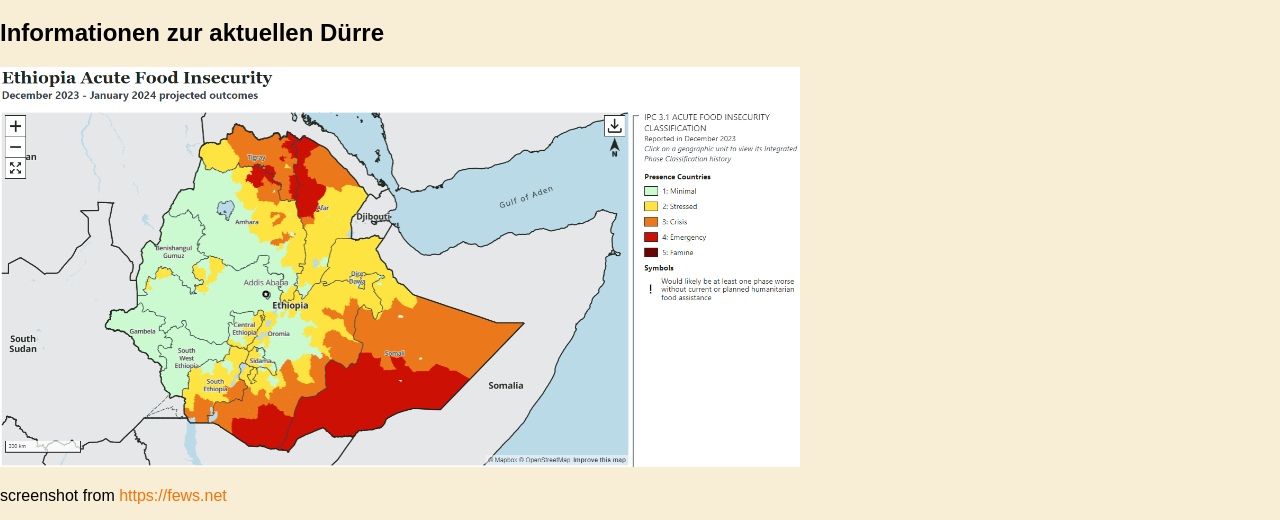
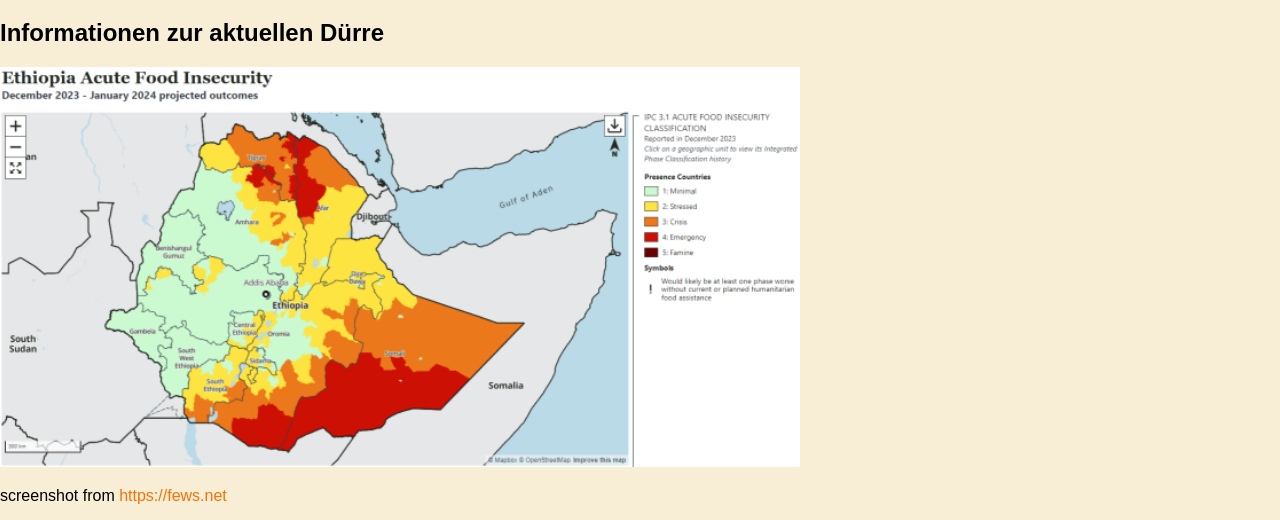
Before and after one commit to amorfatum/busuri, a plain HTML site: page index.html in a window 1280 px wide. Shown: the part 225-745 px from the top of the page. Drawn offline with Linux system fonts and the light colour scheme.

Commit message:
image resolution

```diff
--- a/index.html
+++ b/index.html
@@ -31,7 +31,11 @@
                     </header>
                     <section>
                         <h2>Informationen zur aktuellen Dürre</h2>
-                        <img src="media/images/acute_food_insecurity.PNG" class="etiopiamap" alt="Etiopia map of food insecurity classification"></img>
+                        <picture>
+                            <source media="(-webkit-min-device-pixel-ratio: 2)" srcset="media/images/acute_food_insecurity.PNG" type="image/png">
+                            <source srcset="media/images/acute_food_insecurity-lowres.png" type="image/png">
+                            <img src="media/images/acute_food_insecurity-lowres.png" class="etiopiamap" alt="Etiopia map of food insecurity classification"></img>
+                        </picture>
                         <p>screenshot from <a href="https://fews.net/east-africa/ethiopia">https://fews.net</a></p>
                         <ul>
                             <li><a href="https://www.reuters.com/world/africa/ethiopian-official-least-372-deaths-due-hunger-two-regions-last-6-months-2024-01-31/">372 Menschen verdurstet</a></li>
```
Also changed, not shown: media/images/acute_food_insecurity-lowres.png (added), 1 other file.
